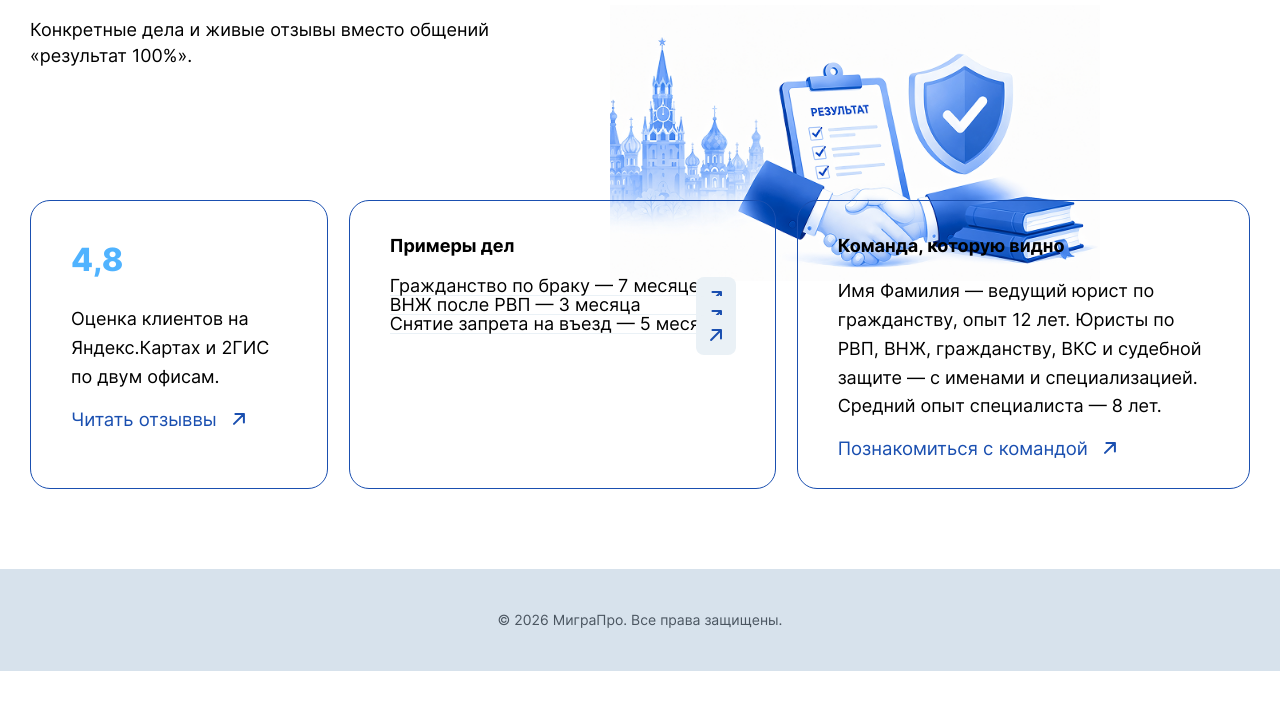
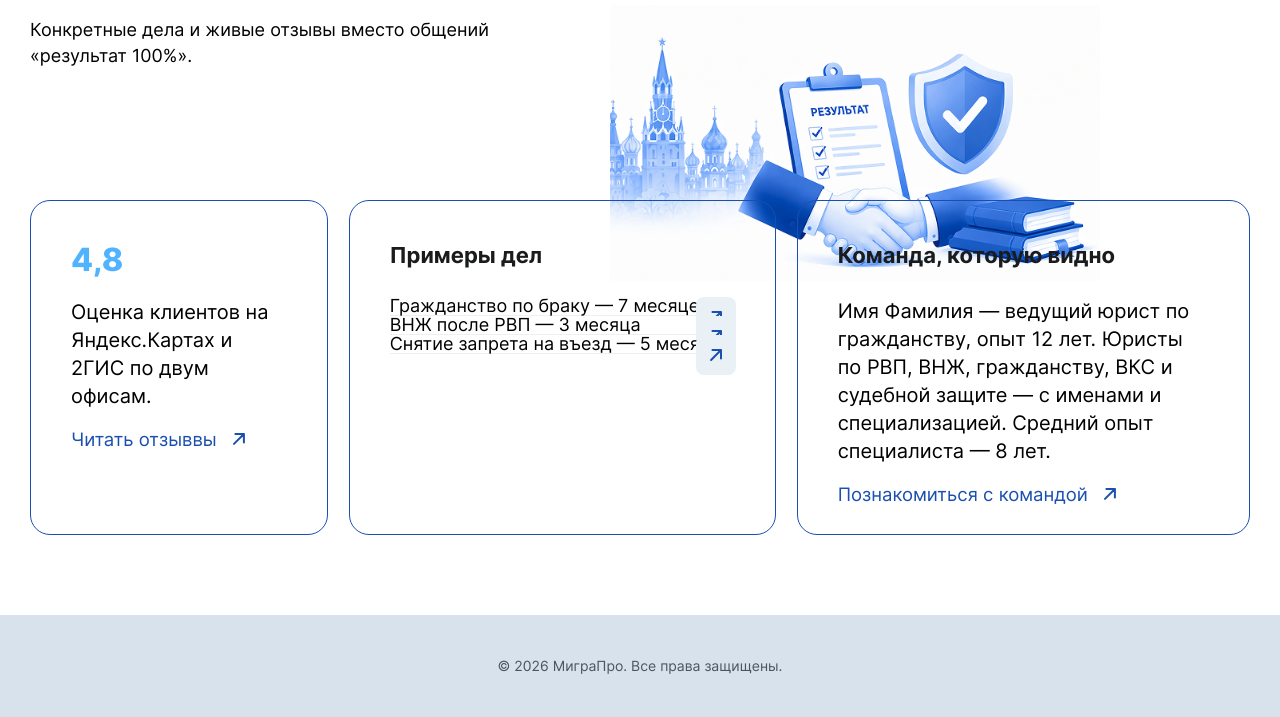
Before and after one commit to leska-ver/Untitled, a PHP site: page / in a window 1280 px wide. Shown: the part 4478-5195 px from the top of the page. Before the commit the page ends 5149 px from the top, so only its background shows below. Run offline with PHP 8.4, Linux system fonts and the light colour scheme.

Commit message:
МиграПро - миграционные-услуги

```diff
--- a/css/style.css
+++ b/css/style.css
@@ -1222,19 +1222,27 @@ opacity: .7;
 .trust__item {
 }
 .trust__card {
-  padding: 14px 39px 30px 40px;
+  padding: 19px 39px 30px 40px;
   border-radius: 20px;
   height: 100%;
   border: 1px solid var(--color-funBlue);
 }
 .trust__h3 {
+  margin-bottom: 29px;
+  font-size: 22px;
+  color: var(--color-shark);
 }
 .trust__h3_dodgerBlue {
+  margin-top: 27px;
+  margin-bottom: 25px;
   font-weight: 800;
   font-size: 32px;
   color: var(--color-dodgerBlue);
 }
 .trust__text {
+  font-weight: 400;
+  font-size: 20px;
+  line-height: 1.4;
 }
 .trust__all {
 }
```
